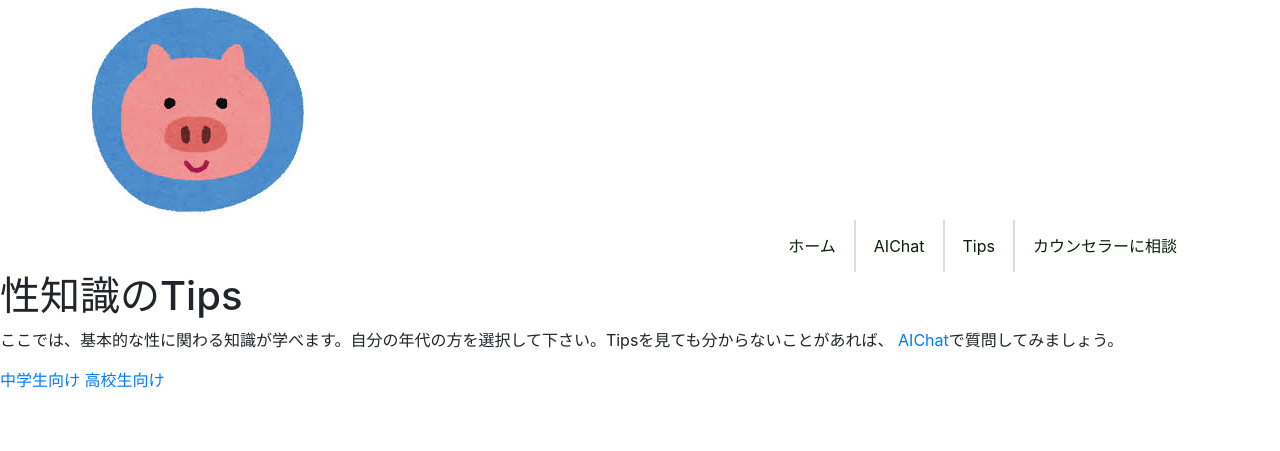
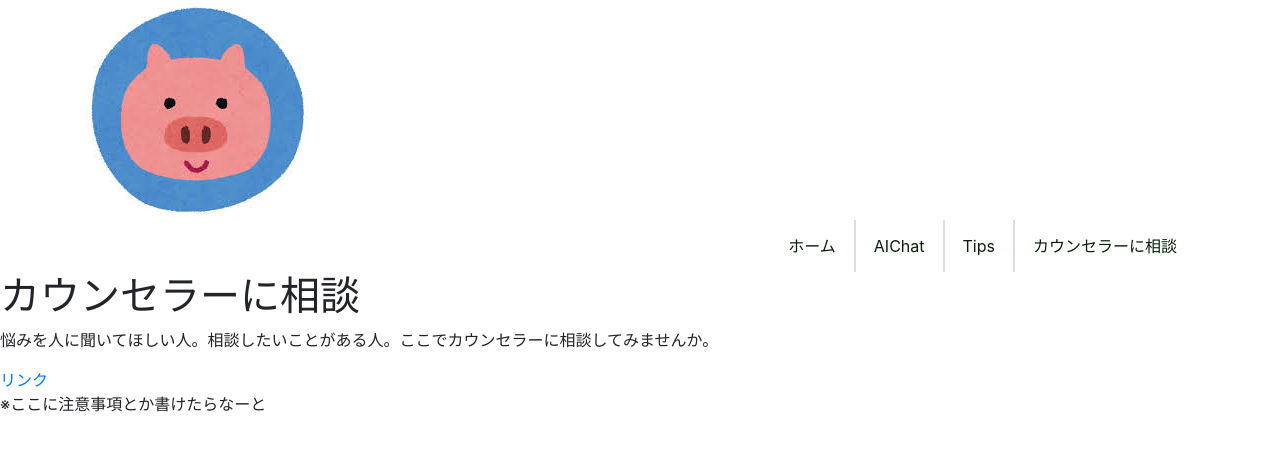
Before and after one commit to hjtm130/gcon_gender, a Flask app: page /CounselorChat in a window 1280 px wide. Shown: the top 451 px of the page. Run offline with Flask 3, Linux system fonts and the light colour scheme.

Commit message:
カウンセラーに飛ぶ画面エラー修正中

```diff
--- a/templates/CounselorChat.html
+++ b/templates/CounselorChat.html
@@ -4,18 +4,17 @@
     <meta charset="UTF-8">
     <meta name="viewport" content="width=device-width, initial-scale=1.0">
     <link rel="stylesheet" href="https://cdn.jsdelivr.net/npm/bootstrap@4.1.3/dist/css/bootstrap.min.css" integrity="sha384-MCw98/SFnGE8fJT3GXwEOngsV7Zt27NXFoaoApmYm81iuXoPkFOJwJ8ERdknLPMO" crossorigin="anonymous">
-    <title>性知識のTips</title>
+    <title>CounselorChat</title>
 </head>
 <body>
-    <!--ヘッダーを読み込むためのJacaScript-->
+    <!--ヘッダー-->
     <script src="{{ url_for('static', filename='js/routes.js') }}"></script>
 
-    <h1>性知識のTips</h1>
-    <p>ここでは、基本的な性に関わる知識が学べます。自分の年代の方を選択して下さい。Tipsを見ても分からないことがあれば、
-    <a href="/AIChat">AIChat</a>で質問してみましょう。</p>
-    <a href="/JuniorHighSchool">中学生向け</a>
-    <a href="/HighSchool">高校生向け</a>
+    <h1>カウンセラーに相談</h1>
+    <p>悩みを人に聞いてほしい人。相談したいことがある人。ここでカウンセラーに相談してみませんか。</p>
+    <a href="flaskchat-main/templates/login.html">リンク</a>
 
+    <p>※ここに注意事項とか書けたらなーと</p>
 
 
 </body>
```
